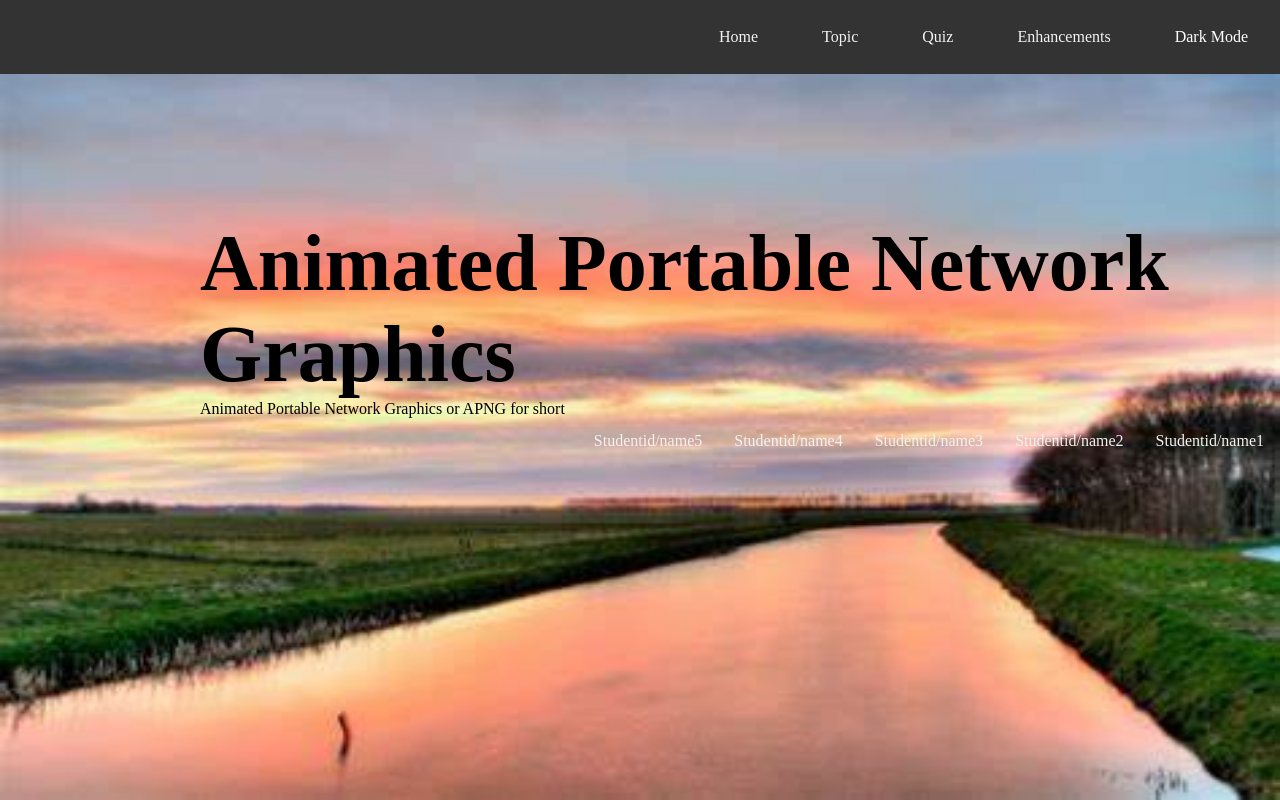
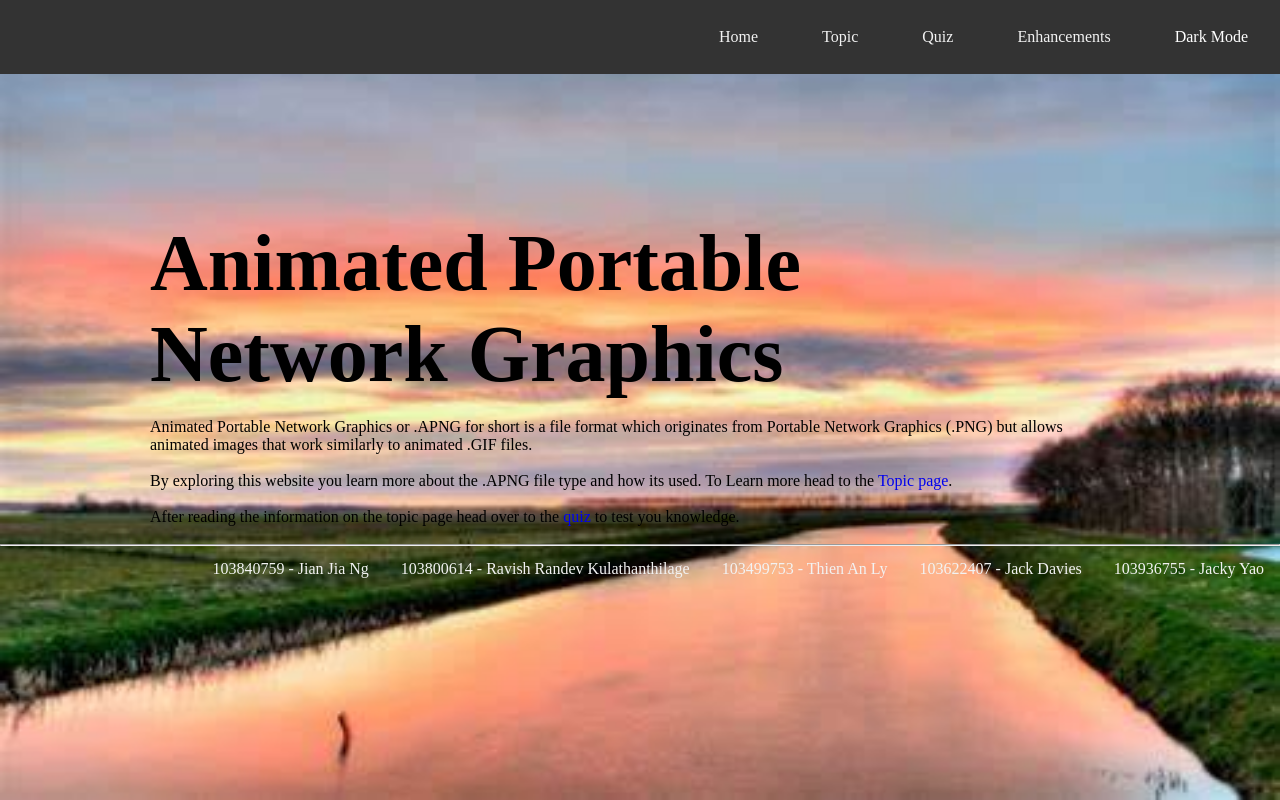
Before and after one commit to thelazyant164/APNG-Simple-Website, a PHP site: page / in a window 1280 px wide. Run offline with PHP 8.4, Linux system fonts and the light colour scheme.

Commit message:
Added intro text

```diff
--- a/assign1/index.html
+++ b/assign1/index.html
@@ -27,18 +27,31 @@
 		</header>
         <main>
             <h1>Animated Portable Network Graphics</h1>
+            <br>
             <p>
-                Animated Portable Network Graphics or APNG for short
-
-
+                Animated Portable Network Graphics or .APNG for short
+                is a file format which originates from Portable Network Graphics (.PNG)
+                but allows animated images that work similarly to animated .GIF files.
             </p>
+            <br>
+            <p>
+                By exploring this website you learn more about the .APNG file type and how
+                its used. To Learn more head to the <a href="topic.html">Topic page</a>.
+            </p>
+            <br>
+            <p>
+                After reading the information on the topic page head over
+                to the <a href="quiz.html">quiz</a> to test you knowledge.
+            </p>
+            <br>
         </main>
         <footer>
-            <a href="#studentid_name1">Studentid/name1</a>
-            <a href="#studentid_name2">Studentid/name2</a>
-            <a href="#studentid_name3">Studentid/name3</a>
-            <a href="#studentid_name4">Studentid/name4</a>
-            <a href="#studentid_name5">Studentid/name5</a>
+            <hr/>
+            <a href="#studentid_name1">103936755 - Jacky Yao</a>
+            <a href="#studentid_name2">103622407 - Jack Davies</a>
+            <a href="#studentid_name3">103499753 - Thien An Ly</a>
+            <a href="#studentid_name4">103800614 - Ravish Randev Kulathanthilage</a>
+            <a href="#studentid_name5">103840759 - Jian Jia Ng</a>
         </footer>
     </body>
 </html>
--- a/assign1/styles/style.css
+++ b/assign1/styles/style.css
@@ -86,12 +86,14 @@ footer a {
 /*For index.html*/
 h1 {
   padding-top: 200px;
-  padding-left: 200px;
+  padding-left: 150px;
+  padding-right: 175px;
   font-size: 5em;
 }
 
 p {
-  padding-left: 200px;
+  padding-left: 150px;
+  padding-right: 175px;
 }
 
 
```
